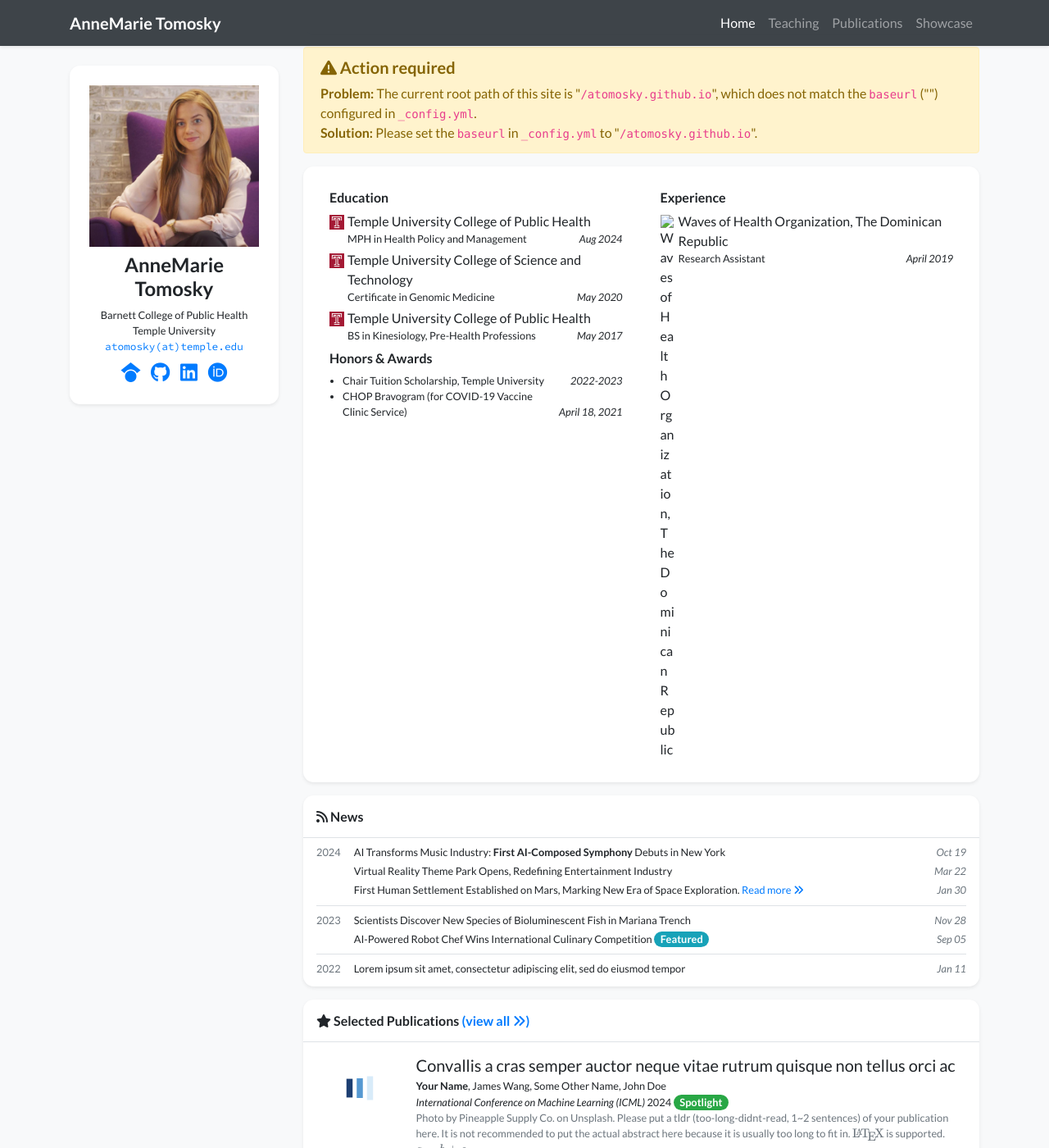
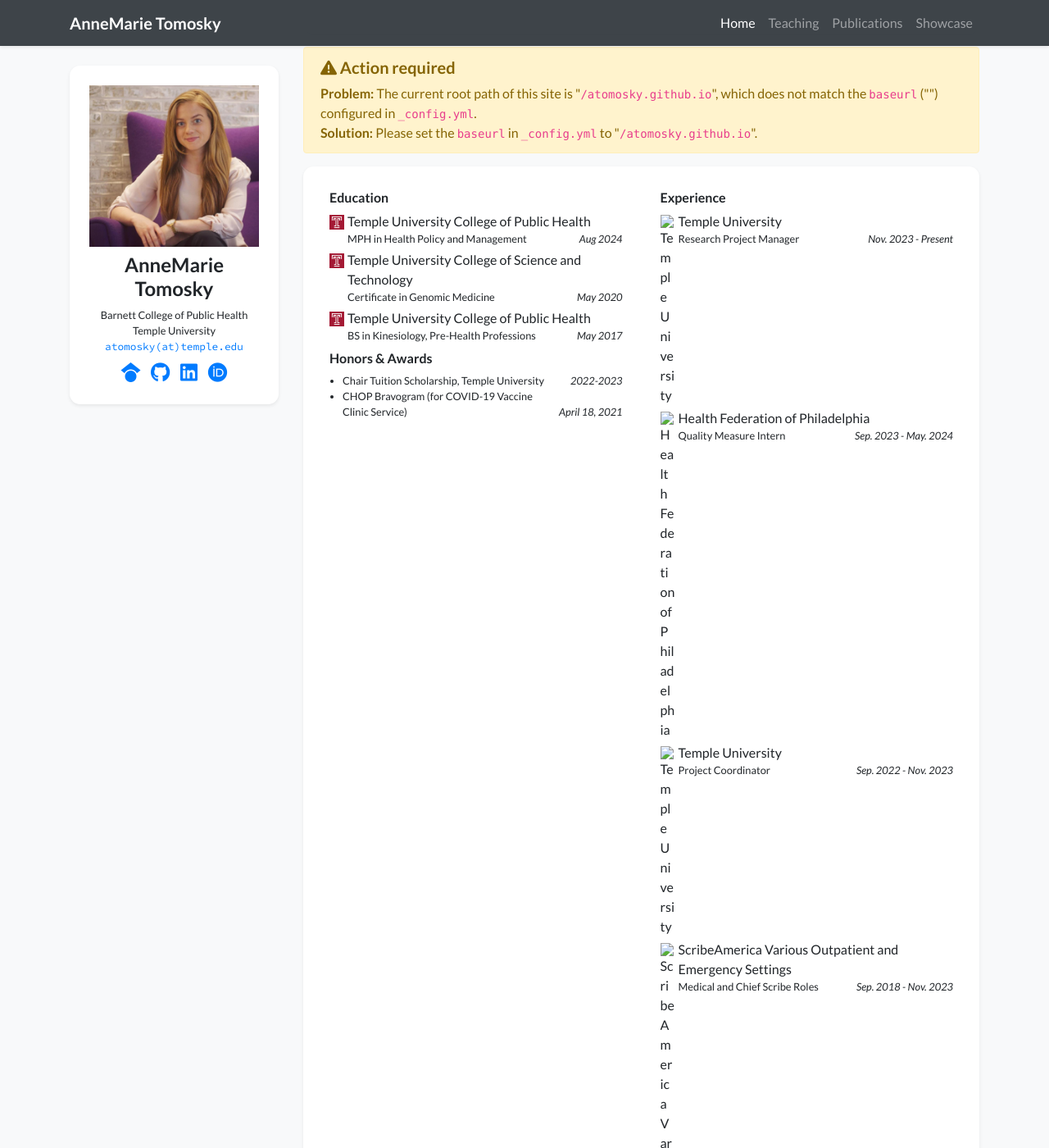
Before and after one commit to atomosky/atomosky.github.io, a Jekyll site: the page built from index.html, in a window 1280 px wide and 1400 px high, scrolled down 441 px. Shown: the whole window at 82% size. Built offline with Jekyll 4.4.1, drawn with Linux system fonts in a browser that asks for light colours; nearby versions of some CDN libraries; a style sheet for code colours, icons or effects is not loaded; some of the changed text lies outside the part shown.

Commit message:
Update experience entries in profile.yml

```diff
--- a/_data/profile.yml
+++ b/_data/profile.yml
@@ -59,32 +59,27 @@
   position: Research Project Manager
   date: Nov. 2023 - Present
 
-experience:
 - name: Health Federation of Philadelphia
 #   logo: /assets/images/badges/PKU_red.png
   position: Quality Measure Intern
   date: Sep. 2023 - May. 2024
 
-experience:
 - name: Temple University
 #   logo: /assets/images/badges/PKU_red.png
   position: Project Coordinator
   date: Sep. 2022 - Nov. 2023
 
-experience:
-- name: ScribeAmerica, Various Outpatient and Emergency Settings
+- name: ScribeAmerica Various Outpatient and Emergency Settings
 #   logo: /assets/images/badges/PKU_red.png
   position: Medical and Chief Scribe Roles
   date: Sep. 2018 - Nov. 2023
 
-experience:
 - name: Temple University Emergency Medical Services (TU EMS) and Springfield Ambulance Corps
 #   logo: /assets/images/badges/PKU_red.png
   position: Emergency Medical Technician (EMT-B)
   date: Feb. 2015 - May. 2017 (TU EMS) and May 2017 - Sep 2018 (Springfield Amb. Corps)
 
-experience:
-- name:  Waves of Health Organization, The Dominican Republic
+- name:  Waves of Health Organization
 #   logo: /assets/images/badges/PKU_red.png
   position: Research Assistant
   date: April 2019
```
